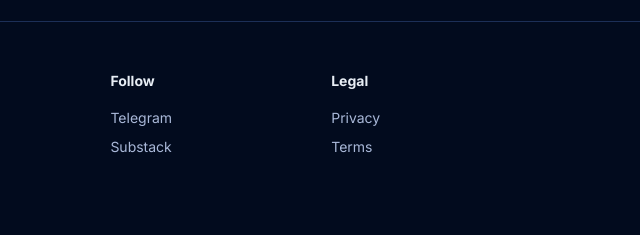
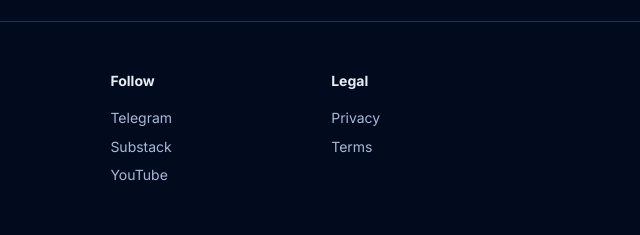
Before and after one commit to airesearchlab4nn-ai/airesearchlab4nn-ai.github.io, a plain HTML site: page terms.html in a window 1280 px wide. Shown: the part 996-1231 px from the top of the page, 640-1280 px from the left. Drawn offline with Linux system fonts and the light colour scheme.

Commit message:
lab site: update terms.html

```diff
--- a/terms.html
+++ b/terms.html
@@ -28,7 +28,7 @@
 <footer class="site-footer"><div class="container"><div class="cols">
 <div><a class="brand" href="./"><img src="assets/mark64.png" alt="" width="32" height="32" loading="lazy">AI Research Lab</a><p class="small" style="margin-top:12px;max-width:340px">An independent lab that tests popular market ideas on open data — and publishes what fails too.</p></div>
 <div><p class="fh">Lab</p><a href="app/">Simulator</a><a href="./#tools">Backtest check</a><a href="./#videos">Videos</a></div>
-<div><p class="fh">Follow</p><a href="https://t.me/market_pric">Telegram</a><a href="https://airesearchlab.substack.com">Substack</a></div>
+<div><p class="fh">Follow</p><a href="https://t.me/market_pric">Telegram</a><a href="https://airesearchlab.substack.com">Substack</a><a href="https://www.youtube.com/channel/UCctxTZlfNIV0h2hrtVXOx3w">YouTube</a></div>
 <div><p class="fh">Legal</p><a href="privacy.html">Privacy</a><a href="terms.html">Terms</a><span class="fb-slot" aria-hidden="true"></span></div></div>
 <p class="disclaimer">Education only, not investment advice. Nothing here is a recommendation to buy or sell anything. Past results do not guarantee future results. © 2026 AI Research Lab</p></div></footer>
 <script>(function(){var h=document.querySelector(".site-header"),b=h&&h.querySelector(".menu-btn");if(!b)return;b.addEventListener("click",function(){var o=h.classList.toggle("open");b.setAttribute("aria-expanded",o?"true":"false")});h.querySelectorAll(".nav a").forEach(function(a){a.addEventListener("click",function(){h.classList.remove("open");b.setAttribute("aria-expanded","false")})})})();</script>
```
